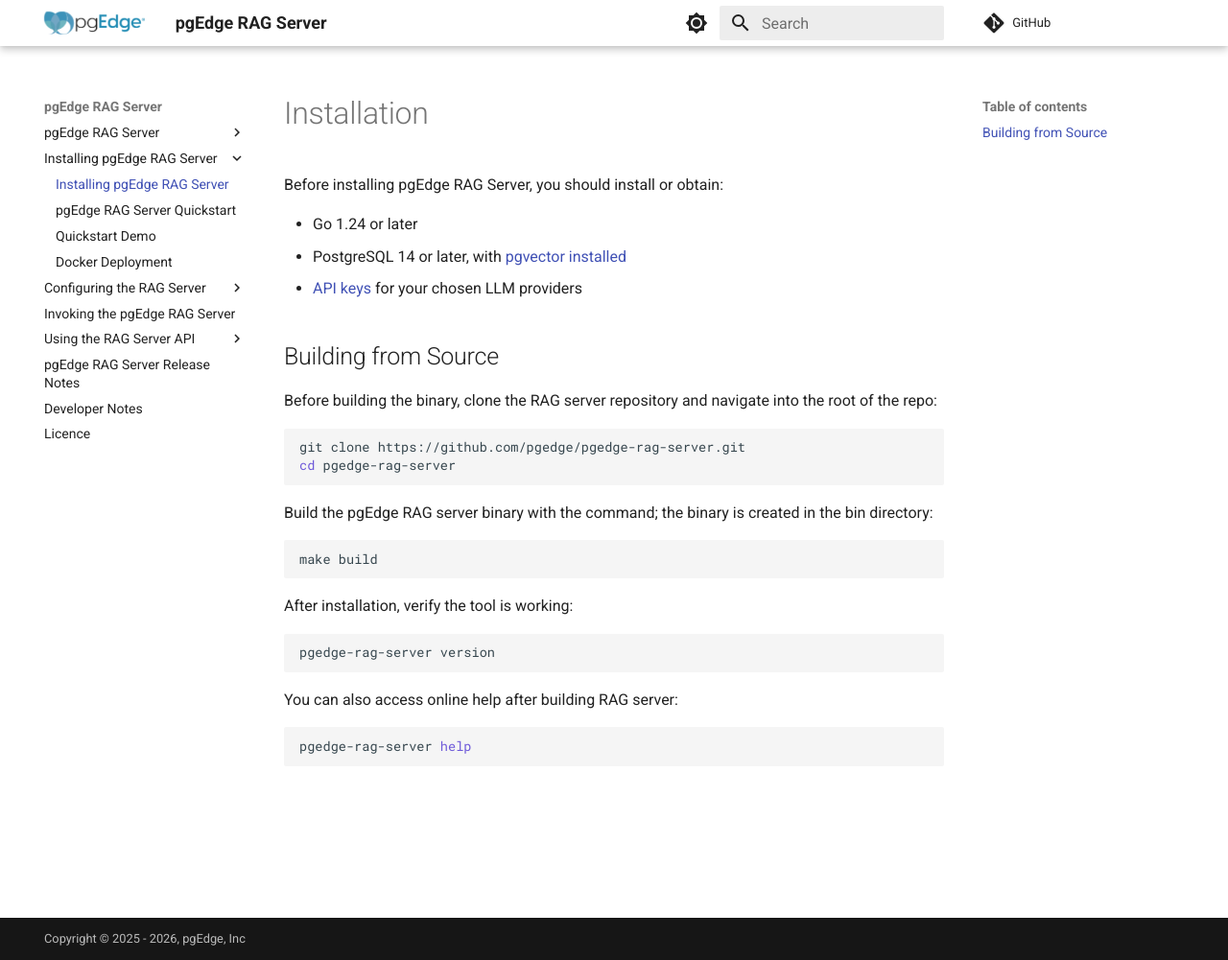
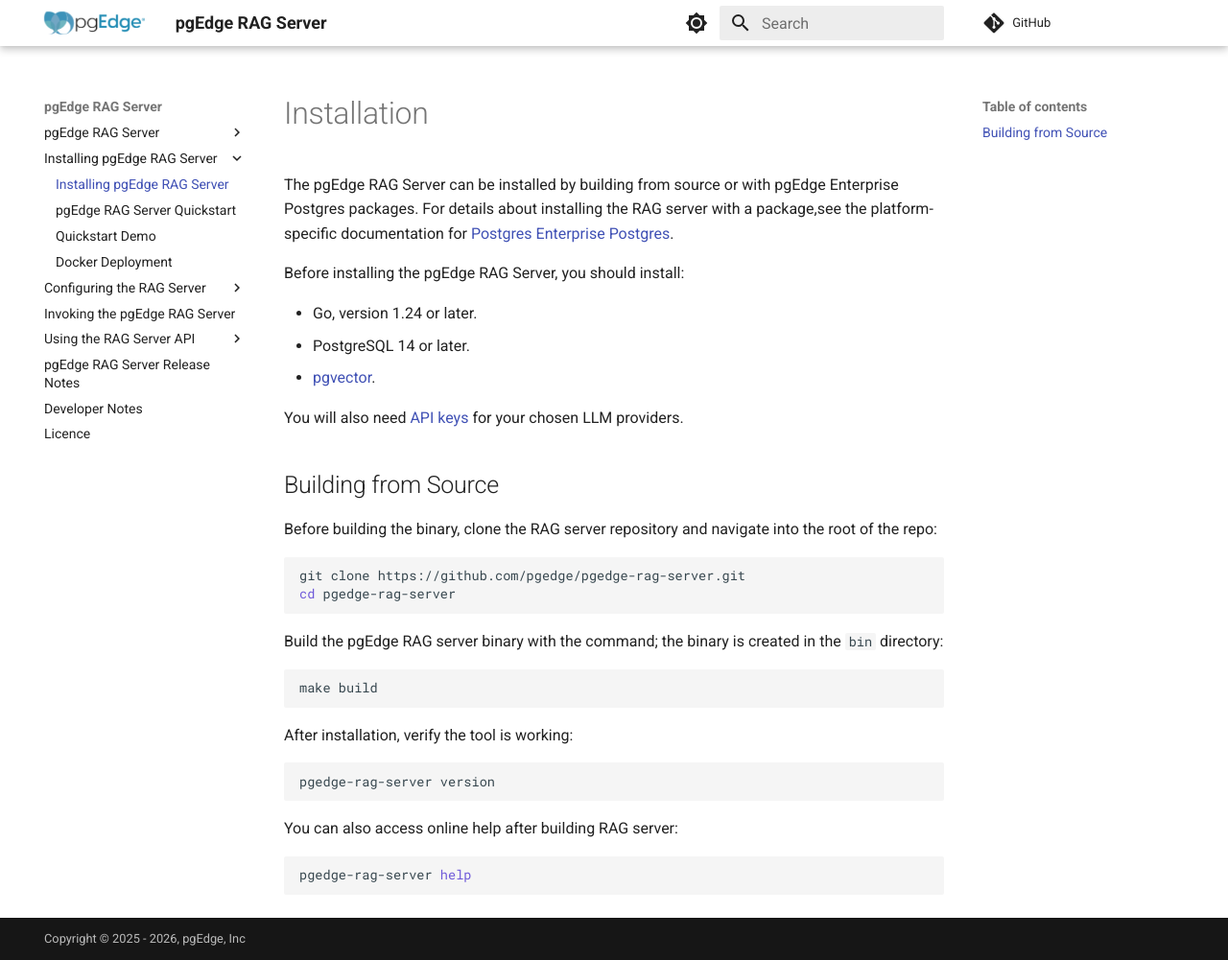
Before and after one commit to pgEdge/pgedge-rag-server, an MkDocs documentation site: the page built from docs/installation.md, in a window 1280 px wide and 1001 px high. Shown: the whole window at 96% size. Built offline with MkDocs 1.6.1 and Material for MkDocs 9.7.7, drawn with Linux system fonts in a browser that asks for light colours; a script that is not in the unit is left out; comment, search, counter and statistics services are not loaded.

Commit message:
Updates for BR-378; added link to PEP documentation to installation page

````diff
--- a/docs/installation.md
+++ b/docs/installation.md
@@ -1,21 +1,30 @@
 # Installation
 
-Before installing pgEdge RAG Server, you should install or obtain:
+The pgEdge RAG Server can be installed by building from source or with
+pgEdge Enterprise Postgres packages. For details about installing the
+RAG server with a package,see the platform-specific documentation for
+[Postgres Enterprise Postgres](https://docs.pgedge.com/enterprise/).
 
-- Go 1.24 or later
-- PostgreSQL 14 or later, with [pgvector installed](https://github.com/pgvector/pgvector)
-- [API keys](keys.md) for your chosen LLM providers
+Before installing the pgEdge RAG Server, you should install:
+
+- Go, version 1.24 or later.
+- PostgreSQL 14 or later.
+- [pgvector](https://github.com/pgvector/pgvector).
+
+You will also need [API keys](keys.md) for your chosen LLM providers.
 
 ## Building from Source
 
-Before building the binary, clone the RAG server repository and navigate into the root of the repo:
+Before building the binary, clone the RAG server repository and navigate into
+the root of the repo:
 
 ```bash
 git clone https://github.com/pgedge/pgedge-rag-server.git
 cd pgedge-rag-server
 ```
 
-Build the pgEdge RAG server binary with the command; the binary is created in the bin directory:
+Build the pgEdge RAG server binary with the command; the binary is created in
+the `bin` directory:
 
 ```bash
 make build
````
